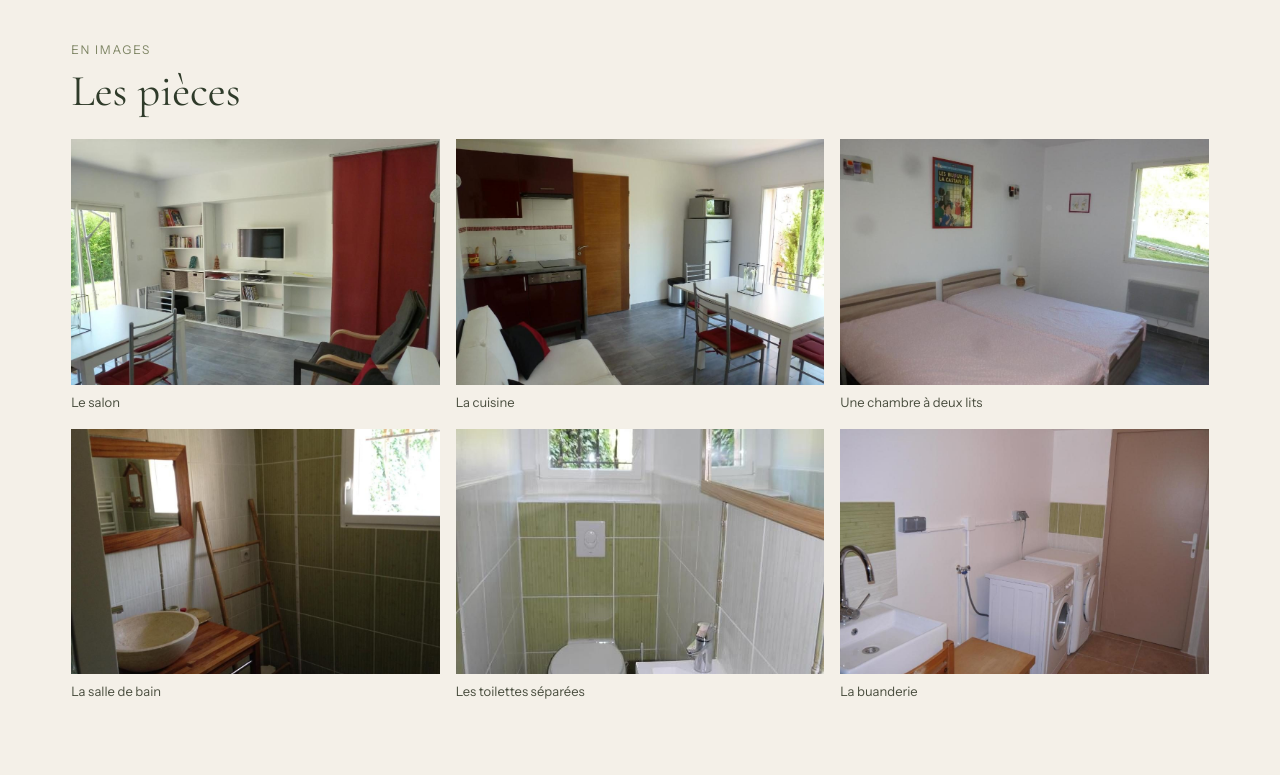
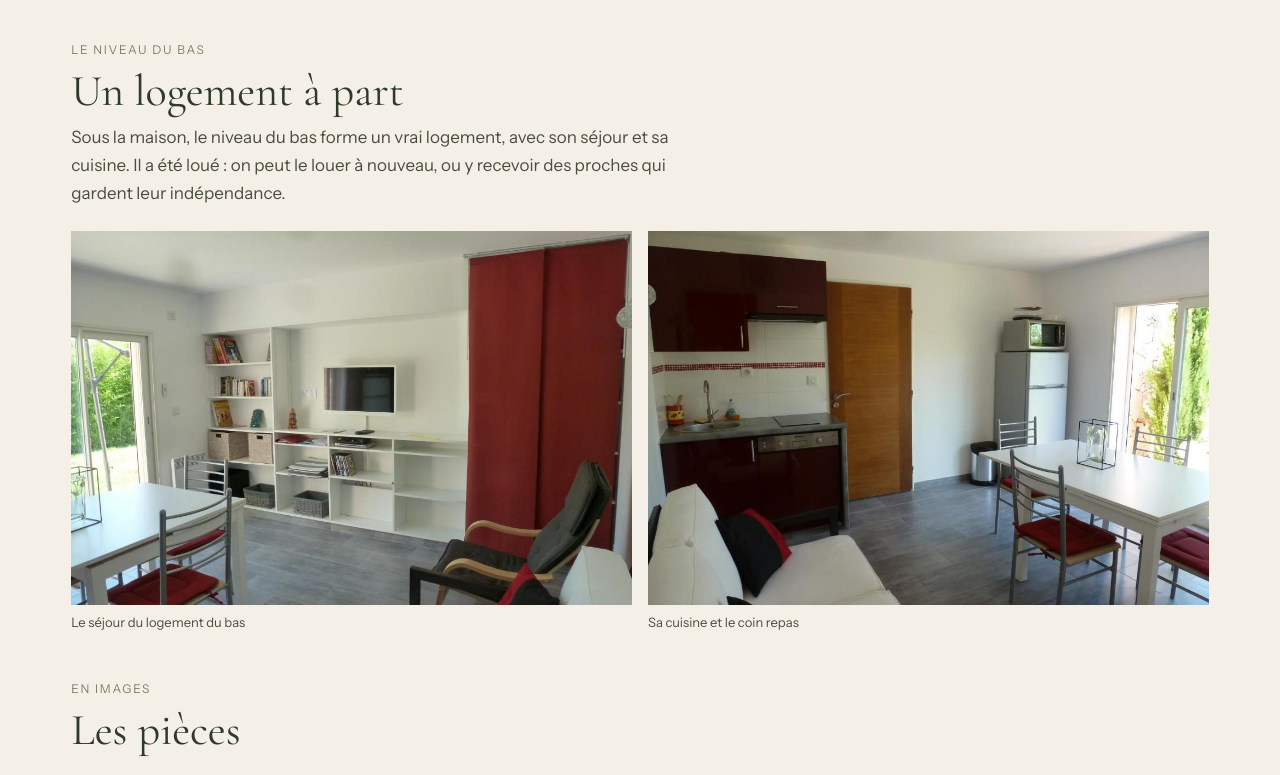
Before and after one commit to mael12854/maison-hubacs, a website: page index.html in a window 1280 px wide. Shown: the part 2020-2795 px from the top of the page. Drawn offline with nearby package versions, Linux system fonts and the light colour scheme.

Commit message:
Gallery: the lower floor as a separate flat (once rented), 4-photo grid for the other rooms
Co-Authored-By: Claude Opus 5.5 <noreply@anthropic.com>
Claude-Session: https://claude.ai/code/session_013ZehT6pKJtNnDfdVSoxWx7

```diff
--- a/index.html
+++ b/index.html
@@ -112,18 +112,26 @@
       </div>
 
       <div class="gallery-head">
+        <span class="label">Le niveau du bas</span>
+        <h3>Un logement à part</h3>
+        <p class="muted gallery-intro">Sous la maison, le niveau du bas forme un vrai logement, avec son séjour et sa cuisine. Il a été loué : on peut le louer à nouveau, ou y recevoir des proches qui gardent leur indépendance.</p>
+      </div>
+      <div class="gallery">
+        <figure>
+          <a class="photo" href="assets/img/salon.jpg" target="_blank" rel="noopener"><img src="assets/img/salon.jpg" alt="Le séjour du logement du bas, ouvert sur le jardin par une baie vitrée" width="1024" height="683" loading="lazy"></a>
+          <figcaption class="caption">Le séjour du logement du bas</figcaption>
+        </figure>
+        <figure>
+          <a class="photo" href="assets/img/cuisine.jpg" target="_blank" rel="noopener"><img src="assets/img/cuisine.jpg" alt="La cuisine équipée du logement du bas et la table de repas, devant la porte-fenêtre" width="1024" height="683" loading="lazy"></a>
+          <figcaption class="caption">Sa cuisine et le coin repas</figcaption>
+        </figure>
+      </div>
+
+      <div class="gallery-head">
         <span class="label">En images</span>
         <h3>Les pièces</h3>
       </div>
-      <div class="gallery">
-        <figure>
-          <a class="photo" href="assets/img/salon.jpg" target="_blank" rel="noopener"><img src="assets/img/salon.jpg" alt="Le salon, ouvert sur le jardin par une baie vitrée" width="1024" height="683" loading="lazy"></a>
-          <figcaption class="caption">Le salon</figcaption>
-        </figure>
-        <figure>
-          <a class="photo" href="assets/img/cuisine.jpg" target="_blank" rel="noopener"><img src="assets/img/cuisine.jpg" alt="La cuisine équipée et la table de repas, devant la porte-fenêtre" width="1024" height="683" loading="lazy"></a>
-          <figcaption class="caption">La cuisine</figcaption>
-        </figure>
+      <div class="gallery gallery--4">
         <figure>
           <a class="photo" href="assets/img/chambre-5.jpg" target="_blank" rel="noopener"><img src="assets/img/chambre-5.jpg" alt="Une chambre avec deux lits et une fenêtre sur le jardin" width="1024" height="683" loading="lazy"></a>
           <figcaption class="caption">Une chambre à deux lits</figcaption>
--- a/styles/site.css
+++ b/styles/site.css
@@ -181,11 +181,16 @@ h1, h2, h3 { margin: 0; font-family: var(--font-titre); font-weight: 400; color:
 .gallery-head { margin-top: var(--space-8); margin-bottom: var(--space-3); display: flex; flex-direction: column; gap: 8px; }
 .gallery-head h3 { font-size: var(--fs-h2); line-height: 1.1; }
 .gallery { display: grid; grid-template-columns: repeat(auto-fit, minmax(min(100%, 280px), 1fr)); gap: var(--space-2); }
+.gallery--4 { grid-template-columns: 1fr; }
+@media (min-width: 560px) { .gallery--4 { grid-template-columns: repeat(2, minmax(0, 1fr)); } }
+@media (min-width: 1000px) { .gallery--4 { grid-template-columns: repeat(4, minmax(0, 1fr)); } }
 .gallery figure { margin: 0; }
 .gallery .photo { display: block; aspect-ratio: 3 / 2; }
 .gallery .photo img { transition: transform 400ms ease-out; }
 .gallery .photo:hover img { transform: scale(1.03); }
 .gallery .caption { margin-top: 8px; }
+.gallery-intro { max-width: 640px; font-size: var(--fs-body); }
+.gallery + .gallery-head { margin-top: var(--space-6); }
 
 /* Bandeau Pin */
 .band { background: var(--pin); color: var(--chaux); padding: clamp(56px, 8vw, 112px) 0; }
```
